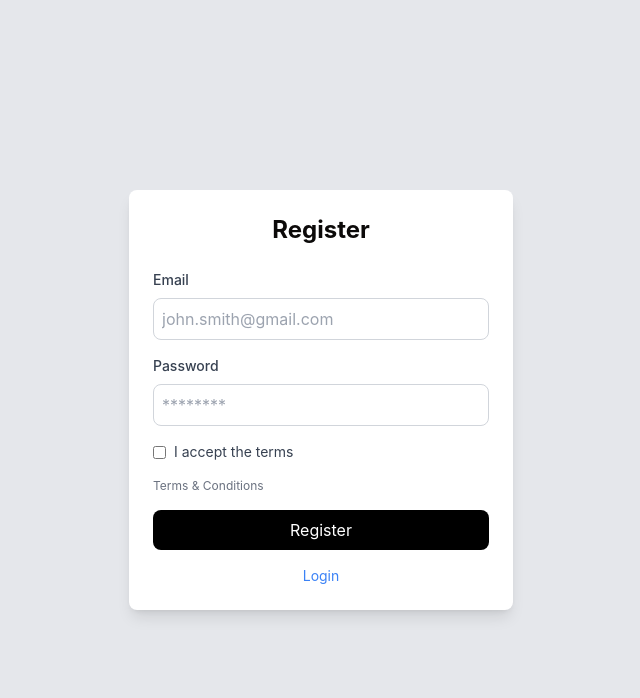
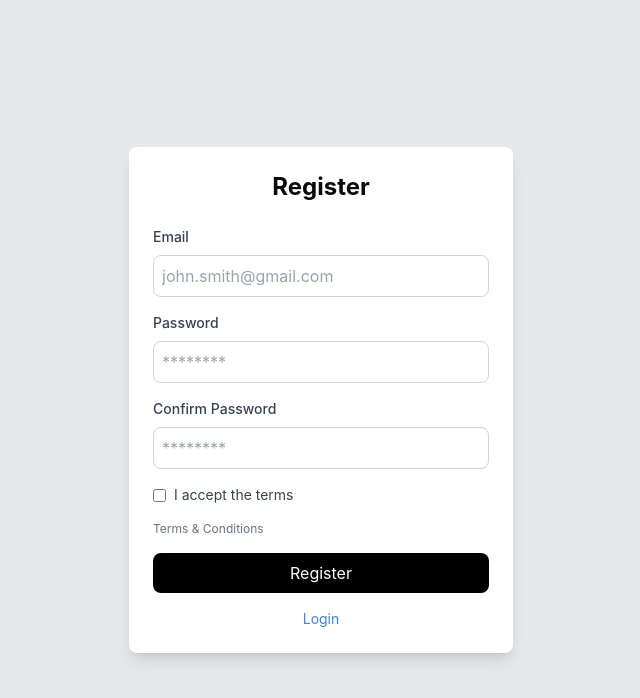
Before and after one commit to maniebra/sad-project-group9, a React (Vite) app in the folder The Game/frontend/: page /register in a window 1280 px wide. Shown: the top 698 px of the page, without its empty margins (319-959 px from the left). Built offline with nearby package versions, Linux system fonts and the light colour scheme.

Commit message:
finished without using back

```diff
--- a/The Game/frontend/src/components/Register.tsx
+++ b/The Game/frontend/src/components/Register.tsx
@@ -2,8 +2,9 @@ import React, { useState } from "react";
 import axios from "axios";
 
 const RegisterPage: React.FC = () => {
-  const [email, setEmail] = useState<string>("");
+  const [username, setUsername] = useState<string>("");
   const [password, setPassword] = useState<string>("");
+  const [confirm_password, setConfirmPassword] = useState<string>("");
   const [acceptedTerms, setAcceptedTerms] = useState<boolean>(false);
   const [errorMessage, setErrorMessage] = useState<string | null>(null);
   const [successMessage, setSuccessMessage] = useState<string | null>(null);
@@ -17,16 +18,21 @@ const RegisterPage: React.FC = () => {
     }
 
     try {
-      const response = await axios.post("http://0.0.0.0:8000/users/register", {
-        email,
-        password,
-      });
+      const response = await axios.post(
+        "http://localhost:8000/users/register",
+        {
+          username,
+          password,
+          confirm_password,
+        }
+      );
 
       if (response.status === 201) {
         setSuccessMessage("Registration successful!");
         setErrorMessage(null);
-        setEmail("");
+        setUsername("");
         setPassword("");
+        setConfirmPassword("");
         setAcceptedTerms(false);
       }
     } catch (error: any) {
@@ -60,8 +66,8 @@ const RegisterPage: React.FC = () => {
         <input
           type="email"
           placeholder="john.smith@gmail.com"
-          value={email}
-          onChange={(e) => setEmail(e.target.value)}
+          value={username}
+          onChange={(e) => setUsername(e.target.value)}
           required
           className="w-full p-2 border border-gray-300 rounded-lg mb-4"
         />
@@ -75,6 +81,18 @@ const RegisterPage: React.FC = () => {
           placeholder="********"
           value={password}
           onChange={(e) => setPassword(e.target.value)}
+          required
+          className="w-full p-2 border border-gray-300 rounded-lg mb-4"
+        />
+
+        <label className="block mb-2 text-sm font-medium text-gray-700">
+          Confirm Password
+        </label>
+        <input
+          type="confirm password"
+          placeholder="********"
+          value={confirm_password}
+          onChange={(e) => setConfirmPassword(e.target.value)}
           required
           className="w-full p-2 border border-gray-300 rounded-lg mb-4"
         />
```
